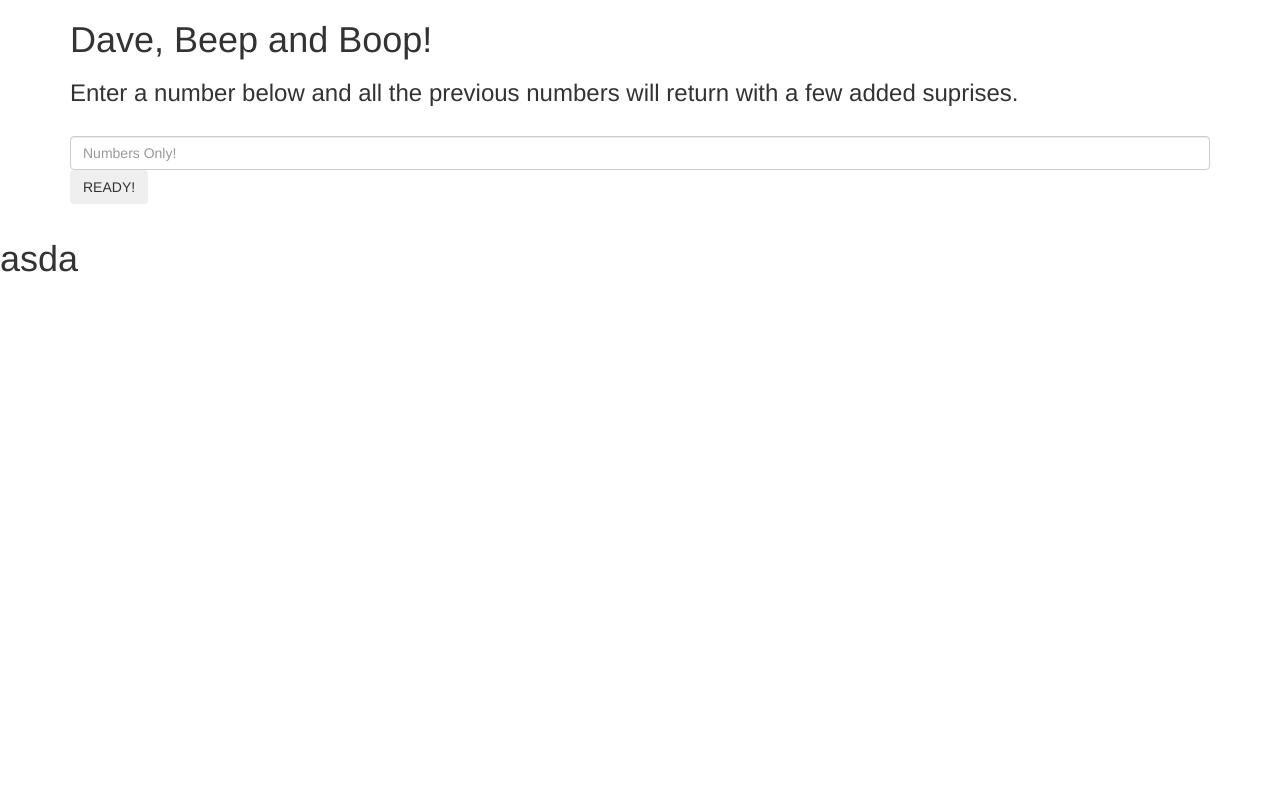
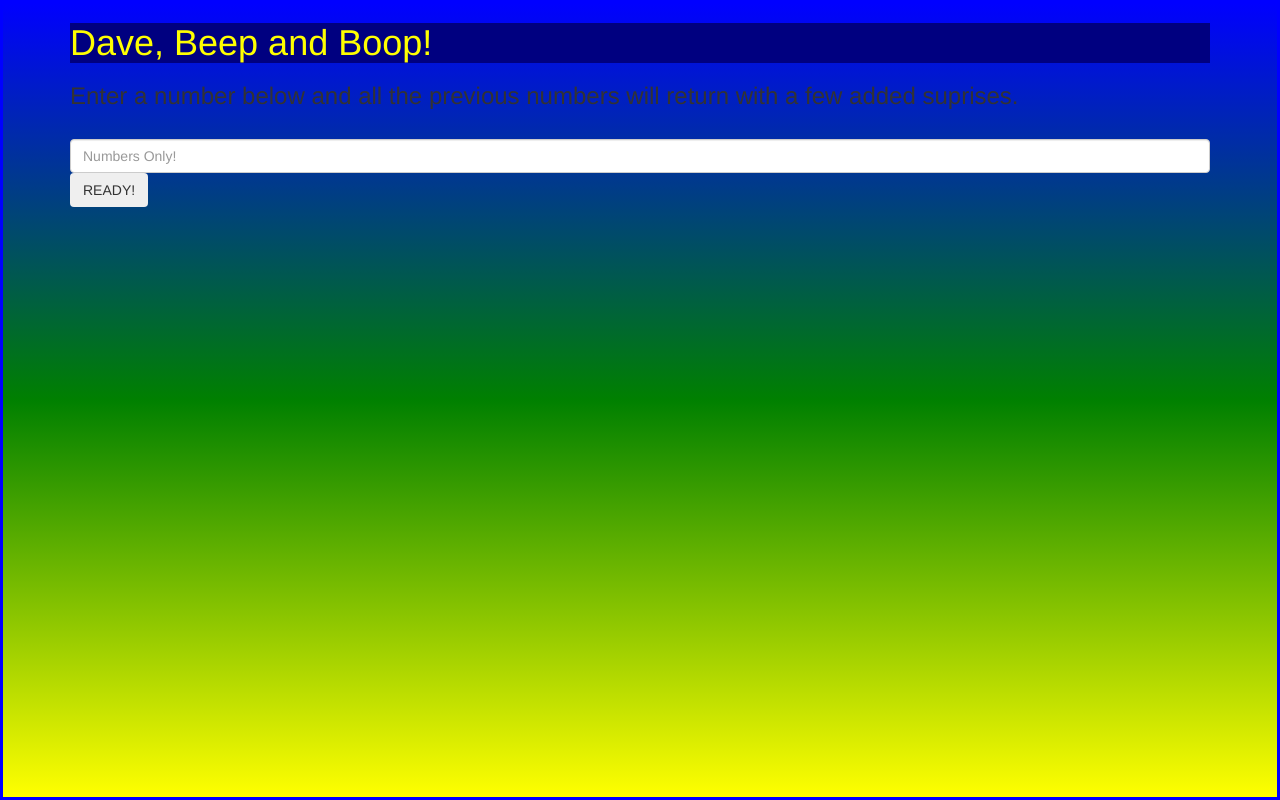
Before and after one commit to lioness3/code-review-3, a plain HTML site: page index.html in a window 1280 px wide. Drawn offline with Linux system fonts and the light colour scheme.

Commit message:
add css styling with linear-gradient

```diff
--- a/css/styles.css
+++ b/css/styles.css
@@ -0,0 +1,21 @@
+html {
+  min-height: 100%;
+  border:solid blue;
+  border-radius: 25%
+  padding: 40%;
+}
+body{
+  background-image:linear-gradient(blue,green,yellow);
+  background-repeat: no-repeat;
+}
+h1{
+  background-color: navy;
+  color: yellow;
+}
+.visualDisplay {
+  display: none;
+  background-color: navy;
+  color: yellow;
+  border: solid green 30px;
+  border-style: groove;
+}
--- a/index.html
+++ b/index.html
@@ -11,7 +11,7 @@
   <body>
     <div class="container">
       <form class="form-group" action="index.html" method="post">
-        <h1 class="">Dave, Beep and Boop!</h1>
+        <h1>Dave, Beep and Boop!</h1>
         <h3>Enter a number below and all the previous numbers will return with a few added suprises.</h3
         <div class="form-group row">
           <label for="userInput"></label>
@@ -19,8 +19,8 @@
           <button class="btn btn-outline-info" name"button" type="submit">READY!</button>
         </div>
       </form>
-      <div>
-        <h1><span id="visual">asda</span></h1>
+      <div class="visualDisplay">
+        <h3><span id="visual">asda</span></h3>
       </div>
     </div>
   </body>
--- a/js/scripts.js
+++ b/js/scripts.js
@@ -1,13 +1,14 @@
 
-
+//User Logic
 
 $(document).ready(function(){
   $(".form-group").submit(function(event){
 
     event.preventDefault();
-
     var inputValue = $("input#userInput").val();
     var returnDisplay = [];
+
+//business Logic
 
     for (var index=0;index < parseInt(inputValue)+1;index++){
       var newString = index.toString();
@@ -17,13 +18,16 @@ $(document).ready(function(){
         returnDisplay.push("Boop!");
       }else if (newString.includes("1")) {
         returnDisplay.push("Beep!");
-      }else {
+      }else if (){
         returnDisplay.push(index);
+      } else{
+        .text("Please enter a number.");
       }
+
 
     }
 
-    document.getElementById('visual').innerHTML = returnDisplay.join(", ")
+    document.getElementById("visual").innerHTML = returnDisplay.join(", ")
 
   });
 
```
